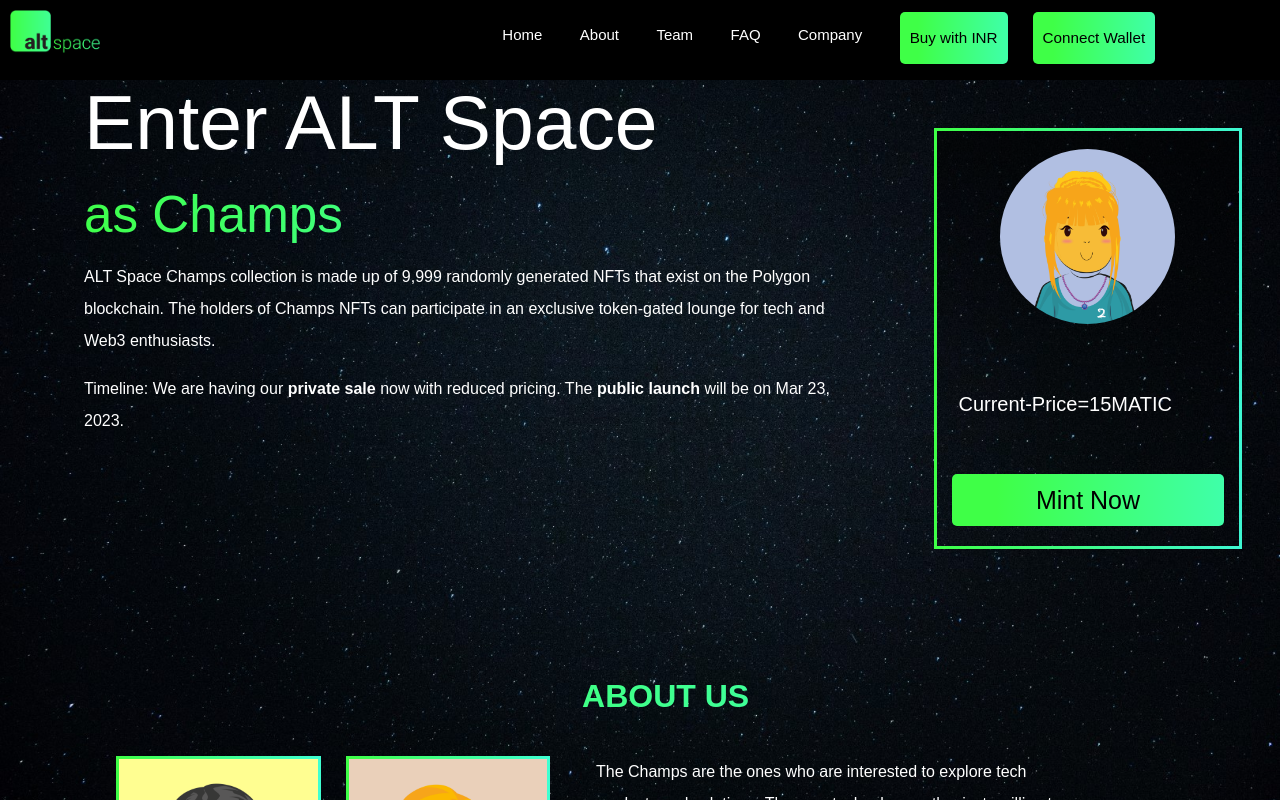
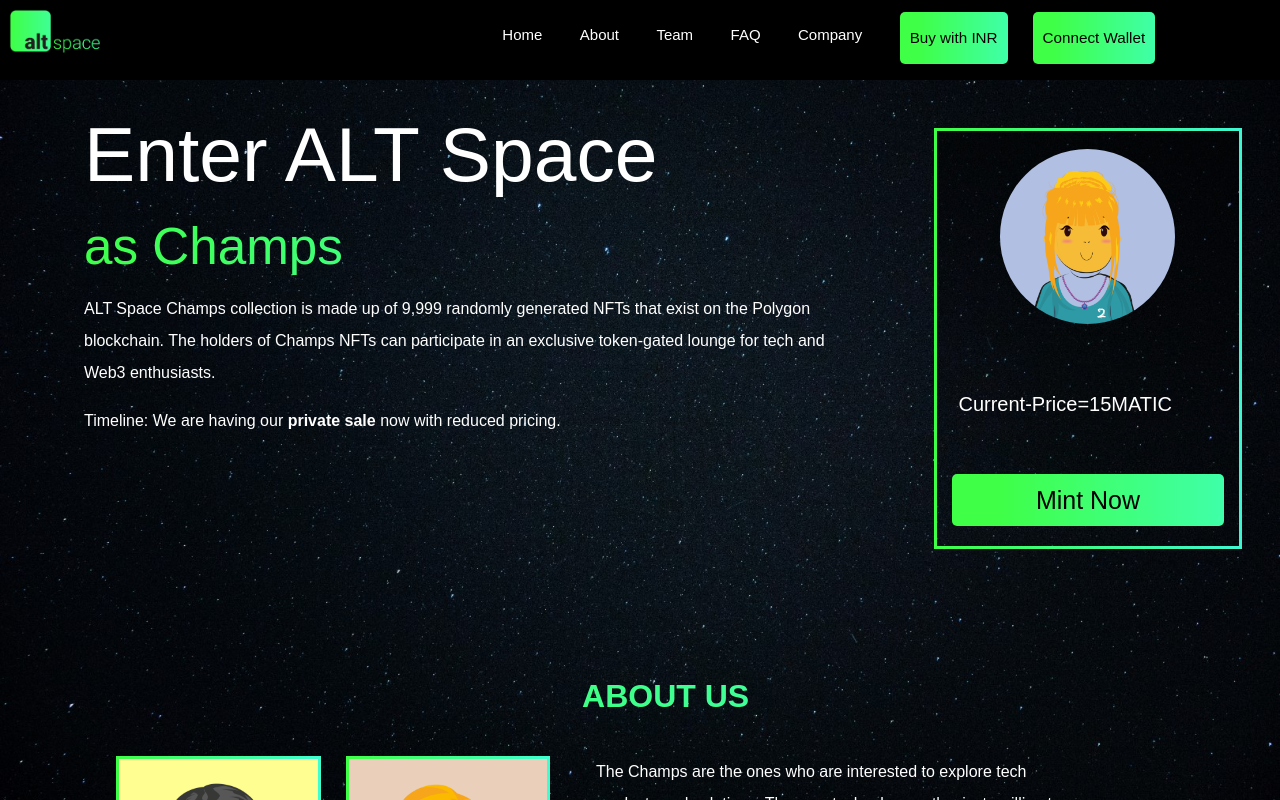
Before and after one commit to enteraltspace/altspacechamps, a React (Create React App) app: page / in a window 1280 px wide. Shown: the top 800 px of the page. Built offline with nearby package versions, Linux system fonts and the light colour scheme.

Commit message:
Update welcome.js

```diff
--- a/src/components/welcome/welcome.js
+++ b/src/components/welcome/welcome.js
@@ -16,8 +16,7 @@
 
           <p>
             Timeline: We are having our <strong>private sale</strong> now with
-            reduced pricing. The <strong>public launch</strong> will be on Mar
-            23, 2023.
+            reduced pricing.
           </p>
         </div>
         <br />
```
